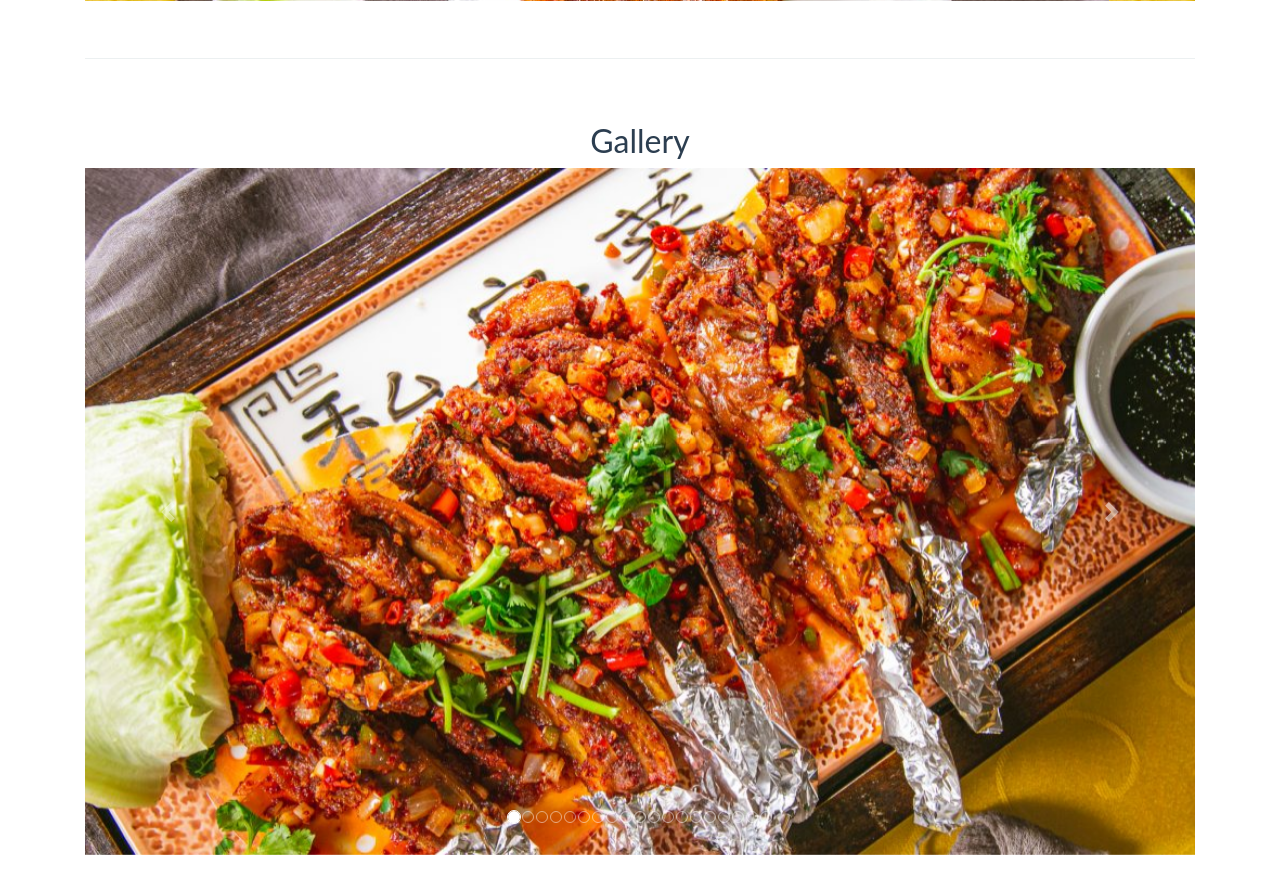
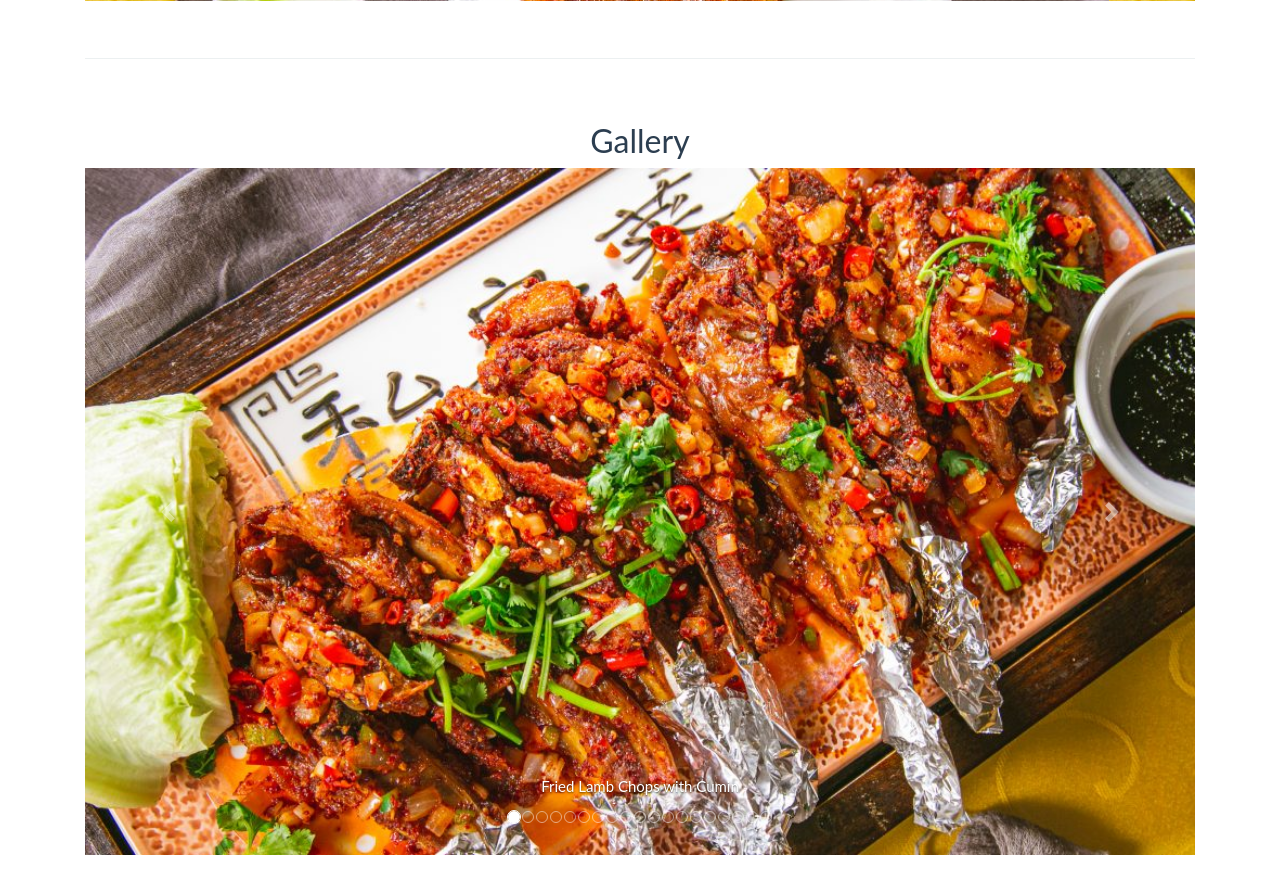
Before and after one commit to RayJCoder/webapp, a Flask app: page /about-us in a window 1280 px wide. Shown: the part 463-1333 px from the top of the page. Run offline with Flask 2, Linux system fonts and the light colour scheme; some libraries are stand-ins or nearby versions.

Commit message:
formatting about us html, lower case jpg, add captions

```diff
--- a/website/templates/about-us.html
+++ b/website/templates/about-us.html
@@ -9,7 +9,7 @@
     <div
       class="p-5 text-center bg-image"
       style="
-        background-image: url({{url_for('static', filename="gallery-upload/" + 'IMG_8526-1024x645.JPG')}});
+        background-image: url({{url_for('static', filename="gallery-upload/" + 'IMG_8526-1024x645.jpg')}});
         height: 400px;
 
     >
@@ -45,118 +45,112 @@
 
 
   <div class="carousel-item active">
-    <img class="d-block w-100" src={{url_for('static', filename="gallery-upload/" + 'IMG_8507-1024x633.JPG')}}>
+    <img class="d-block w-100" src={{url_for('static', filename="gallery-upload/" + 'IMG_8507-1024x633.jpg')}}>
     <div class="carousel-caption d-none d-md-block">
-        <h5></h5>
+        <h5>Fried Lamb Chops with Cumin</h5>
       </div>
   </div>
   <div class="carousel-item ">
-  <img class="d-block w-100" src={{url_for('static', filename="gallery-upload/" + 'C81-1024x684.JPG')}}>
+  <img class="d-block w-100" src={{url_for('static', filename="gallery-upload/" + 'C81-1024x684.jpg')}}>
   <div class="carousel-caption d-none d-md-block">
-      <h5></h5>
+      <h5>Yi-Shiang Eggplant</h5>
     </div>
   </div>
   <div class="carousel-item ">
-    <img class="d-block w-100" src={{url_for('static', filename="gallery-upload/" + 'C1-1024x684.JPG')}}>
+    <img class="d-block w-100" src={{url_for('static', filename="gallery-upload/" + 'C1-1024x684.jpg')}}>
     <div class="carousel-caption d-none d-md-block">
-        <h5></h5>
+        <h5>Steamed Fish Fillet with Tofu</h5>
       </div>
     </div>
   <div class="carousel-item ">
-  <img class="d-block w-100" src={{url_for('static', filename="gallery-upload/" + 'G2-1024x684.JPG')}}>
+  <img class="d-block w-100" src={{url_for('static', filename="gallery-upload/" + 'IMG_8420-1024x683.jpg')}}>
   <div class="carousel-caption d-none d-md-block">
-    <h5></h5>
+    <h5>Spicy Beef Tripe</h5>
   </div>
   </div>
   <div class="carousel-item ">
-  <img class="d-block w-100" src={{url_for('static', filename="gallery-upload/" + 'IMG_8420-1024x683.JPG')}}>
+  <img class="d-block w-100" src={{url_for('static', filename="gallery-upload/" + 'IMG_8454-1024x631.jpg')}}>
   <div class="carousel-caption d-none d-md-block">
-    <h5></h5>
+    <h5>Spicy Crawfish</h5>
   </div>
   </div>
   <div class="carousel-item ">
-  <img class="d-block w-100" src={{url_for('static', filename="gallery-upload/" + 'IMG_8454-1024x631.JPG')}}>
+  <img class="d-block w-100" src={{url_for('static', filename="gallery-upload/" + 'IMG_8526-1024x645.jpg')}}>
   <div class="carousel-caption d-none d-md-block">
-    <h5></h5>
+    <h5>Peking Duck</h5>
   </div>
   </div>
   <div class="carousel-item ">
-  <img class="d-block w-100" src={{url_for('static', filename="gallery-upload/" + 'IMG_8526-1024x645.JPG')}}>
+  <img class="d-block w-100" src={{url_for('static', filename="gallery-upload/" + 'IMG_8546-1024x633.jpg')}}>
   <div class="carousel-caption d-none d-md-block">
-    <h5></h5>
-  </div>
-  </div>
-  <div class="carousel-item ">
-  <img class="d-block w-100" src={{url_for('static', filename="gallery-upload/" + 'IMG_8546-1024x633.JPG')}}>
-  <div class="carousel-caption d-none d-md-block">
-    <h5></h5>
+    <h5>Spicy Lamb Bones Pot</h5>
   </div>
   </div>
 
   <div class="carousel-item ">
-  <img class="d-block w-100" src={{url_for('static', filename="gallery-upload/" + 'IMG_8575-1024x611.JPG')}}>
+  <img class="d-block w-100" src={{url_for('static', filename="gallery-upload/" + 'IMG_8575-1024x611.jpg')}}>
   <div class="carousel-caption d-none d-md-block">
-    <h5></h5>
+    <h5>Tasty Hawthorn</h5>
   </div>
   </div>
   <div class="carousel-item ">
-  <img class="d-block w-100" src={{url_for('static', filename="gallery-upload/" + 'IMG_8580-1024x683.JPG')}}>
+  <img class="d-block w-100" src={{url_for('static', filename="gallery-upload/" + 'IMG_8580-1024x683.jpg')}}>
   <div class="carousel-caption d-none d-md-block">
-    <h5></h5>
+    <h5>Kung Pao Shrimp</h5>
   </div>
   </div>
 
 
       <div class="carousel-item">
-        <img class="d-block w-100" src={{url_for('static', filename="menu-upload/" + 'Chinese_Bath_Chap.JPG')}} alt="First slide">
+        <img class="d-block w-100" src={{url_for('static', filename="menu-upload/" + 'Chinese_Bath_Chap.jpg')}} alt="First slide">
         <div class="carousel-caption d-none d-md-block">
             <h5>Chinese_Bath_Chap</h5>
         </div>
     </div>
     <div class="carousel-item ">
-        <img class="d-block w-100" src={{url_for('static', filename="menu-upload/" + 'Fried_Lamb_Chops_with_Cumin.JPG')}} alt="Fried_Lamb_Chops_with_Cumin">
+        <img class="d-block w-100" src={{url_for('static', filename="menu-upload/" + 'Fried_Lamb_Chops_with_Cumin.jpg')}} alt="Fried_Lamb_Chops_with_Cumin">
         <div class="carousel-caption d-none d-md-block">
             <h5>Fried_Lamb_Chops_with_Cumin</h5>
           </div>
     </div>
     <div class="carousel-item ">
-        <img class="d-block w-100" src={{url_for('static', filename="menu-upload/" + 'Fried_Tofu_with_Pepper_and_Salt.JPG')}} alt="Fried_Tofu_with_Pepper_and_Salt">
+        <img class="d-block w-100" src={{url_for('static', filename="menu-upload/" + 'Fried_Tofu_with_Pepper_and_Salt.jpg')}} alt="Fried_Tofu_with_Pepper_and_Salt">
         <div class="carousel-caption d-none d-md-block">
             <h5>Fried_Tofu_with_Pepper_and_Salt</h5>
           </div>
     </div>
     <div class="carousel-item ">
-        <img class="d-block w-100" src={{url_for('static', filename="menu-upload/" + 'Shredded_Pig_Ear_in_Chili_Sauce.JPG')}} alt="Shredded_Pig_Ear_in_Chili_Sauce">
+        <img class="d-block w-100" src={{url_for('static', filename="menu-upload/" + 'Shredded_Pig_Ear_in_Chili_Sauce.jpg')}} alt="Shredded_Pig_Ear_in_Chili_Sauce">
         <div class="carousel-caption d-none d-md-block">
             <h5>Shredded_Pig_Ear_in_Chili_Sauce</h5>
           </div>
     </div>
     <div class="carousel-item ">
-        <img class="d-block w-100" src={{url_for('static', filename="menu-upload/" + 'Stewed_Assorted_Meats_and_Vegetables.JPG')}} alt="Stewed_Assorted_Meats_and_Vegetables">
+        <img class="d-block w-100" src={{url_for('static', filename="menu-upload/" + 'Stewed_Assorted_Meats_and_Vegetables.jpg')}} alt="Stewed_Assorted_Meats_and_Vegetables">
         <div class="carousel-caption d-none d-md-block">
             <h5>Stewed_Assorted_Meats_and_Vegetables</h5>
           </div>
     </div>
     <div class="carousel-item ">
-      <img class="d-block w-100" src={{url_for('static', filename="menu-upload/" + 'Stewed_Spare_Ribs_with_French_Bean.JPG')}} alt="Stewed_Spare_Ribs_with_French_Bean">
+      <img class="d-block w-100" src={{url_for('static', filename="menu-upload/" + 'Stewed_Spare_Ribs_with_French_Bean.jpg')}} alt="Stewed_Spare_Ribs_with_French_Bean">
       <div class="carousel-caption d-none d-md-block">
           <h5>Stewed_Spare_Ribs_with_French_Bean</h5>
         </div>
   </div>
   <div class="carousel-item ">
-      <img class="d-block w-100" src={{url_for('static', filename="menu-upload/" + 'Toothpick_Lamb_with_Cumin.JPG')}} alt="Toothpick_Lamb_with_Cumin">
+      <img class="d-block w-100" src={{url_for('static', filename="menu-upload/" + 'Toothpick_Lamb_with_Cumin.jpg')}} alt="Toothpick_Lamb_with_Cumin">
       <div class="carousel-caption d-none d-md-block">
           <h5>Toothpick_Lamb_with_Cumin</h5>
         </div>
   </div>
   <div class="carousel-item ">
-      <img class="d-block w-100" src={{url_for('static', filename="menu-upload/" + 'Tossed_Mung_Clear_Noodles_with_Homemade_Sauce.JPG')}} alt="Tossed_Mung_Clear_Noodles_with_Homemade_Sauce">
+      <img class="d-block w-100" src={{url_for('static', filename="menu-upload/" + 'Tossed_Mung_Clear_Noodles_with_Homemade_Sauce.jpg')}} alt="Tossed_Mung_Clear_Noodles_with_Homemade_Sauce">
       <div class="carousel-caption d-none d-md-block">
           <h5>Tossed_Mung_Clear_Noodles_with_Homemade_Sauce</h5>
         </div>
   </div>
   <div class="carousel-item ">
-      <img class="d-block w-100" src={{url_for('static', filename="menu-upload/" + 'Yu-Shiang_PorkSauteed_with_Spicy_Garlic_Sauce.JPG')}} alt="Yu-Shiang_PorkSauteed_with_Spicy_Garlic_Sauce">
+      <img class="d-block w-100" src={{url_for('static', filename="menu-upload/" + 'Yu-Shiang_PorkSauteed_with_Spicy_Garlic_Sauce.jpg')}} alt="Yu-Shiang_PorkSauteed_with_Spicy_Garlic_Sauce">
       <div class="carousel-caption d-none d-md-block">
           <h5>Yu-Shiang_PorkSauteed_with_Spicy_Garlic_Sauce</h5>
         </div>
```
